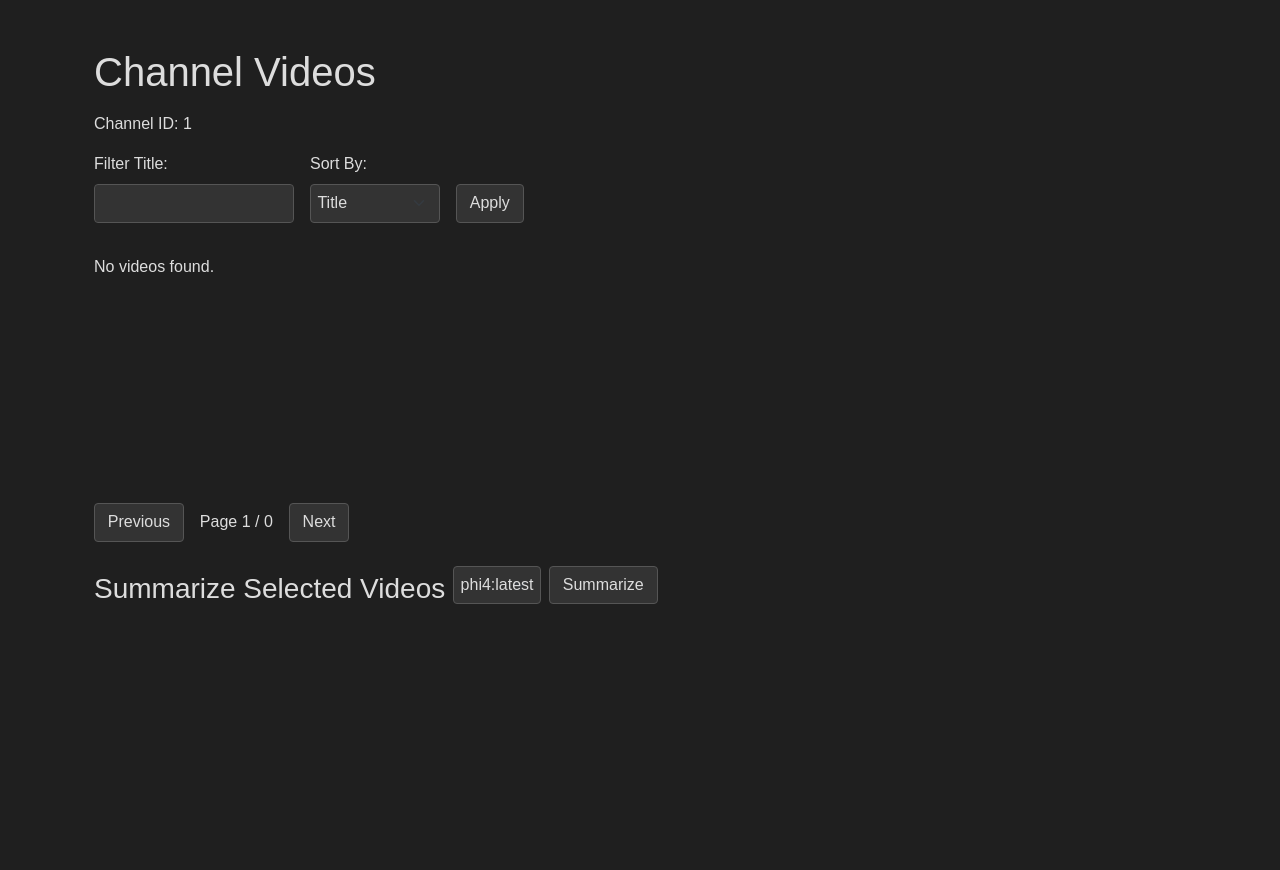
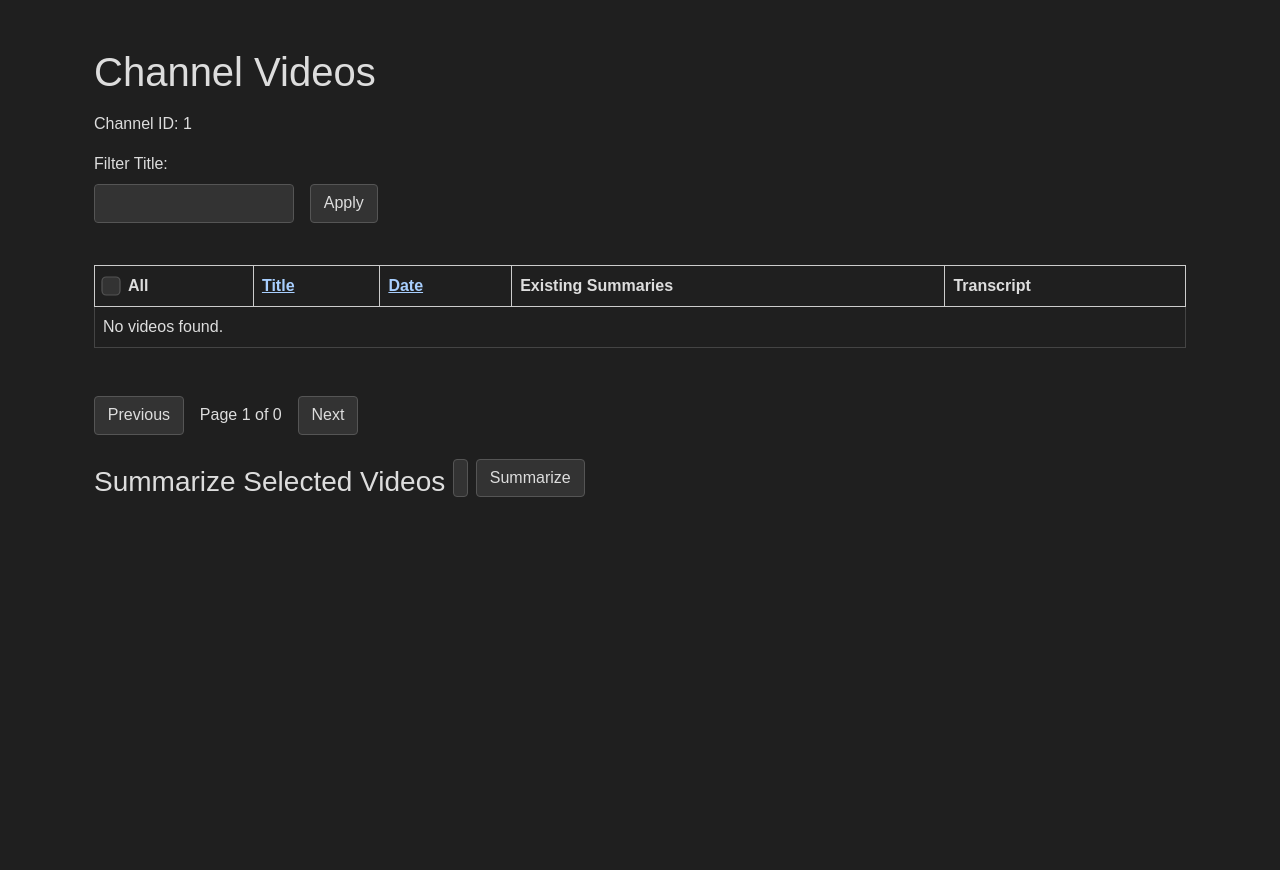
Before and after one commit to satishsurath/summarizeme.io, a Flask app: page /videos/1 in a window 1280 px wide. Shown: the part 76-946 px from the top of the page. After the commit the page ends 573 px from the top, so only its background shows below. Run offline with Flask 3, Linux system fonts and the light colour scheme; data that the repository does not hold is empty; parts of the project's set-up code (start-up, migrations or seed data) failed here and were passed over; some libraries are stand-ins or nearby versions.

Commit message:
Enhance video API to support sorting order and improve HTML structure for video listing

```diff
--- a/app.py
+++ b/app.py
@@ -191,66 +191,57 @@ def api_channel_status(task_id):
 
 @app.route('/api/videos/<channel_name>', methods=['GET'])
 def api_get_videos(channel_name):
-    """
-    List the videos for a given channel from the database,
-    plus any SummariesV2 entries that exist for each video.
-    Applies pagination, sorting, and a title filter.
-
-    Query params:
-      - page (int)
-      - page_size (int)
-      - sort_by (str) => "title" or "date"
-      - filter (str) => partial match on title
-    """
     page = int(request.args.get('page', 1))
     page_size = int(request.args.get('page_size', 5))  # default 5 if not provided
-    sort_by = request.args.get('sort_by', 'title')  # or 'date'
+    sort_by = request.args.get('sort_by', 'title')     # "title" or "date"
+    sort_order = request.args.get('sort_order', 'asc').lower()  # "asc" or "desc"
     filter_str = request.args.get('filter', '').strip().lower()
 
     session = SessionLocal()
     try:
-        # 1) Query the videos for this channel
         query = (
             session.query(Video)
             .join(VideoFolder, Video.video_id == VideoFolder.video_id)
             .filter(VideoFolder.folder_name == channel_name)
         )
 
-        # 2) Apply optional title filter
+        # 1) Apply optional title filter
         if filter_str:
-            # We do a simple case-insensitive "like" matching on Video.title
             query = query.filter(Video.title.ilike(f"%{filter_str}%"))
 
-        # 3) Sorting
+        # 2) Sorting
+        #    We use sort_by + sort_order
         if sort_by == 'title':
-            query = query.order_by(Video.title.asc())
+            if sort_order == 'asc':
+                query = query.order_by(Video.title.asc())
+            else:
+                query = query.order_by(Video.title.desc())
         elif sort_by == 'date':
-            # If you want newest first, do desc. Or if you want oldest first, asc.
-            query = query.order_by(Video.upload_date.desc())
+            if sort_order == 'asc':
+                query = query.order_by(Video.upload_date.asc())
+            else:
+                query = query.order_by(Video.upload_date.desc())
 
-        # 4) Pagination
+        # 3) Pagination
         total = query.count()
         offset = (page - 1) * page_size
         video_rows = query.offset(offset).limit(page_size).all()
 
-        # 5) Build the JSON response
+        # 4) Build the JSON response
         videos_list = []
         for vid in video_rows:
-            # Retrieve all SummariesV2 for this video
             summaries_v2_data = []
             for s in vid.summaries_v2:
                 summaries_v2_data.append({
                     "id": s.id,
                     "model_name": s.model_name,
                     "date_generated": s.date_generated.isoformat() if s.date_generated else None,
-                    # If you want, you could include excerpts from s.concise_summary, etc.
                 })
 
             videos_list.append({
                 "video_id": vid.video_id,
                 "title": vid.title or "Untitled",
                 "upload_date": vid.upload_date or "UnknownDate",
-                # Now we store the entire set of v2 summaries for the front-end to handle
                 "summaries_v2": summaries_v2_data
             })
 
@@ -260,7 +251,6 @@ def api_get_videos(channel_name):
             "page_size": page_size,
             "videos": videos_list
         })
-
     finally:
         session.close()
 
--- a/static/js/videos.js
+++ b/static/js/videos.js
@@ -1,6 +1,5 @@
 document.addEventListener("DOMContentLoaded", () => {
   const filterInput = document.getElementById("filterInput");
-  const sortSelect = document.getElementById("sortSelect");
   const applyFilterBtn = document.getElementById("applyFilterBtn");
   const videosList = document.getElementById("videosList");
   const prevPageBtn = document.getElementById("prevPageBtn");
@@ -10,29 +9,54 @@ document.addEventListener("DOMContentLoaded", () => {
   const methodSelect = document.getElementById("methodSelect");
   const summaryStatus = document.getElementById("summaryStatus");
 
+  // For column header links:
+  const sortTitleLink = document.getElementById("sortTitleLink");
+  const sortDateLink = document.getElementById("sortDateLink");
+
   let currentPage = 1;
   let pageSize = 50;
   let totalVideos = 0;
   let currentVideos = [];
 
-  // Dynamically load available Ollama models
-  loadOllamaModels();
+  // Track sort column & order.
+  // Default to sorting by 'title' ascending, for example.
+  let currentSort = {
+    by: 'title',
+    order: 'asc'
+  };
 
-  // Initial load
-  loadVideos();
+  // ==========================
+  //  Define updateSortIndicators
+  // ==========================
+  function updateSortIndicators() {
+    // Clear out any existing indicators
+    sortTitleLink.innerText = "Title";
+    sortDateLink.innerText = "Date";
 
+    // Show an arrow on whichever is selected
+    if (currentSort.by === "title") {
+      sortTitleLink.innerText += (currentSort.order === "asc") ? " ↑" : " ↓";
+    } else if (currentSort.by === "date") {
+      sortDateLink.innerText += (currentSort.order === "asc") ? " ↑" : " ↓";
+    }
+  }
+
+  // =====================
+  //    EVENT LISTENERS
+  // =====================
+  // 1) Filter
   applyFilterBtn.addEventListener("click", () => {
     currentPage = 1;
     loadVideos();
   });
 
+  // 2) Pagination
   prevPageBtn.addEventListener("click", () => {
     if (currentPage > 1) {
       currentPage--;
       loadVideos();
     }
   });
-
   nextPageBtn.addEventListener("click", () => {
     if (currentPage * pageSize < totalVideos) {
       currentPage++;
@@ -40,6 +64,41 @@ document.addEventListener("DOMContentLoaded", () => {
     }
   });
 
+  // 3) Sorting by clicking column headers
+  sortTitleLink.addEventListener("click", (e) => {
+    e.preventDefault();
+
+    // If already sorting by 'title', flip the order. Otherwise, set to asc.
+    if (currentSort.by === 'title') {
+      currentSort.order = (currentSort.order === 'asc') ? 'desc' : 'asc';
+    } else {
+      currentSort.by = 'title';
+      currentSort.order = 'asc';
+    }
+    updateSortIndicators();
+    currentPage = 1;
+    loadVideos();
+
+  });
+
+  sortDateLink.addEventListener("click", (e) => {
+    e.preventDefault();
+
+    // If already sorting by 'date', flip the order. Otherwise, set to desc or asc (your preference).
+    if (currentSort.by === 'date') {
+      currentSort.order = (currentSort.order === 'asc') ? 'desc' : 'asc';
+    } else {
+      currentSort.by = 'date';
+      // maybe default to descending for date so newest first:
+      currentSort.order = 'desc';
+    }
+    updateSortIndicators();
+    currentPage = 1;
+    loadVideos();
+
+  });
+
+  // 4) Summarize button
   summarizeBtn.addEventListener("click", async () => {
     const selected = currentVideos
       .filter(v => document.getElementById(`check_${v.video_id}`).checked)
@@ -58,7 +117,7 @@ document.addEventListener("DOMContentLoaded", () => {
         method: "POST",
         headers: { "Content-Type": "application/json" },
         body: JSON.stringify({
-          channel_name: channel_name, // the variable from <script> above
+          channel_name: channel_name,
           video_ids: selected,
           model: chosenModel
         })
@@ -75,49 +134,45 @@ document.addEventListener("DOMContentLoaded", () => {
     }
   });
 
+  // Load the Ollama models for the Summarize <select>
+  loadOllamaModels();
+
+  // Initially load the first page of videos
+  loadVideos();
+
+  // =====================
+  //    MAIN FUNCTIONS
+  // =====================
   async function loadVideos() {
     const filterVal = filterInput.value;
-    const sortVal = sortSelect.value;
-    const url = `/api/videos/${channel_name}?page=${currentPage}&page_size=${pageSize}&sort_by=${sortVal}&filter=${encodeURIComponent(filterVal)}`;
+    const url = `/api/videos/${channel_name}?page=${currentPage}&page_size=${pageSize}`
+              + `&sort_by=${currentSort.by}&sort_order=${currentSort.order}`
+              + `&filter=${encodeURIComponent(filterVal)}`;
 
-    videosList.innerHTML = "Loading...";
+    videosList.innerHTML = "<tr><td colspan='5'>Loading...</td></tr>";
     try {
       const res = await fetch(url);
       const data = await res.json();
       totalVideos = data.total;
       currentVideos = data.videos;
       renderVideos(data.videos);
-      pageInfo.innerText = `Page ${data.page} / ${Math.ceil(data.total / data.page_size)}`;
+      pageInfo.innerText = `Page ${data.page} of ${Math.ceil(data.total / data.page_size)}`;
     } catch (err) {
-      videosList.innerHTML = `Error loading videos: ${err}`;
+      videosList.innerHTML = `<tr><td colspan='5'>Error loading videos: ${err}</td></tr>`;
     }
   }
 
   function renderVideos(videos) {
     if (!videos || videos.length === 0) {
-      videosList.innerHTML = "<p>No videos found.</p>";
+      videosList.innerHTML = "<tr><td colspan='5'>No videos found.</td></tr>";
       return;
     }
 
-    let html = `
-      <table>
-        <thead>
-          <tr>
-            <th><input type="checkbox" id="selectAll" class="form-check-input videoCheckbox" />&nbsp;&nbsp;All </th>
-            <th>Title</th>
-            <th>Date</th>
-            <th>Existing Summaries</th>
-            <th>Transcript</th>
-          </tr>
-        </thead>
-        <tbody>
-    `;
-
+    let html = "";
     videos.forEach(v => {
       let summariesList = "";
       if (v.summaries_v2 && v.summaries_v2.length > 0) {
         summariesList = v.summaries_v2.map(s => {
-          // Provide a link to the new route /summaries_v2/<s.id>
           return `
             <div>
               <a href="/summaries_v2/${s.id}" target="_blank">
@@ -149,7 +204,6 @@ document.addEventListener("DOMContentLoaded", () => {
       `;
     });
 
-    html += "</tbody></table>";
     videosList.innerHTML = html;
 
     // "Select All" logic
@@ -163,14 +217,14 @@ document.addEventListener("DOMContentLoaded", () => {
     });
   }
 
-  // Dynamically load available Ollama models
+  // Load Ollama models
   async function loadOllamaModels() {
     try {
       const resp = await fetch("/api/ollama/models");
       const data = await resp.json();
       methodSelect.innerHTML = ""; // clear existing
 
-      data.data.forEach(m => {
+      (data.data || []).forEach(m => {
         const opt = document.createElement("option");
         opt.value = m.id;
         opt.textContent = m.id;
--- a/templates/videos.html
+++ b/templates/videos.html
@@ -4,30 +4,47 @@
   <h1 class="mb-3">Channel Videos</h1>
   <p>Channel ID: {{ channel_name }}</p>
 
-  <!-- Filter & Sort Controls -->
+  <!-- Filter & Sort Controls (you can keep or remove the dropdown if you like) -->
   <div id="videoFilterBar">
     <div class="row g-3 align-items-end mb-3">
       <div class="col-12 col-sm-6 col-md-auto">
         <label for="filterInput" class="form-label">Filter Title:</label>
         <input type="text" id="filterInput" class="form-control" />
       </div>
-    <div class="col-12 col-sm-6 col-md-auto">
-
-      <label for="sortSelect" class="form-label">Sort By:</label>
-      <select id="sortSelect" class="form-select">
-        <option value="title">Title</option>
-        <option value="date">Upload Date</option>
-      </select>
-
-  </div>
+      <!-- If you want, remove the old "sortSelect" or hide it.
+           We'll rely on clickable column headers now. -->
       <div class="col-12 col-md-auto">
         <button id="applyFilterBtn" class="btn btn-primary w-100 w-md-auto">Apply</button>
       </div>
     </div>
   </div>
 
-  <!-- Videos List (table is rendered via JS) -->
-  <div id="videosList" class="table-responsive"></div>
+  <!-- Videos List (we'll dynamically render the table in JS,
+       but the header part is easy to do as static markup with "clickable" <a> tags) -->
+  <div class="table-responsive">
+    <table class="" id="videosTable">
+      <thead>
+        <tr>
+          <!-- "Select All" checkbox for multi-selection -->
+          <th>
+            <input type="checkbox" id="selectAll" class="form-check-input" />
+            &nbsp;All
+          </th>
+          <th>
+            <a href="#" data-column="title" id="sortTitleLink">Title</a>
+          </th>
+          <th>
+            <a href="#" data-column="date" id="sortDateLink">Date</a>
+          </th>
+          <th>Existing Summaries</th>
+          <th>Transcript</th>
+        </tr>
+      </thead>
+      <tbody id="videosList">
+        <!-- Dynamically filled by JS -->
+      </tbody>
+    </table>
+  </div>
 
   <!-- Pagination Controls -->
   <div id="paginationControls">
@@ -45,13 +62,11 @@
   </div>
 
   <!-- Summarization Section -->
-  <div class="mt-4">
-    <div id="summarizeSection">
+  <div class="mt-4" id="summarizeSection">
     <h3>Summarize Selected Videos</h3>
     <div class="row g-2 mb-3">
       <div class="col-auto">
         <label for="methodSelect" class="visually-hidden">Summarization Method</label>
-        <!-- This select will be dynamically populated with Ollama models -->
         <select id="methodSelect" class="form-select">
           <!-- fallback in case dynamic load fails could be added here -->
         </select>
@@ -60,18 +75,16 @@
         <button id="summarizeBtn" class="btn btn-success">Summarize</button>
       </div>
     </div>
-  </div>
     <div id="summaryStatus"></div>
   </div>
 </div>
 
 <script>
-  // The channel_id is passed by the server:
+  // The channel_name is passed by the server:
   const channel_name = "{{ channel_name }}";
 </script>
 
-<!-- Optional: if you want to render any markdown from the SummariesV2 data in the future -->
-<script src="{{ url_for('static', filename='marked.min.js') }}"></script>
-<!-- Main logic for loading/summarizing videos -->
+
+<!-- Your main logic for loading/summarizing videos -->
 <script src="{{ url_for('static', filename='js/videos.js') }}"></script>
 {% endblock %}
```
Lines whose indentation alone changed are shown as unchanged.
